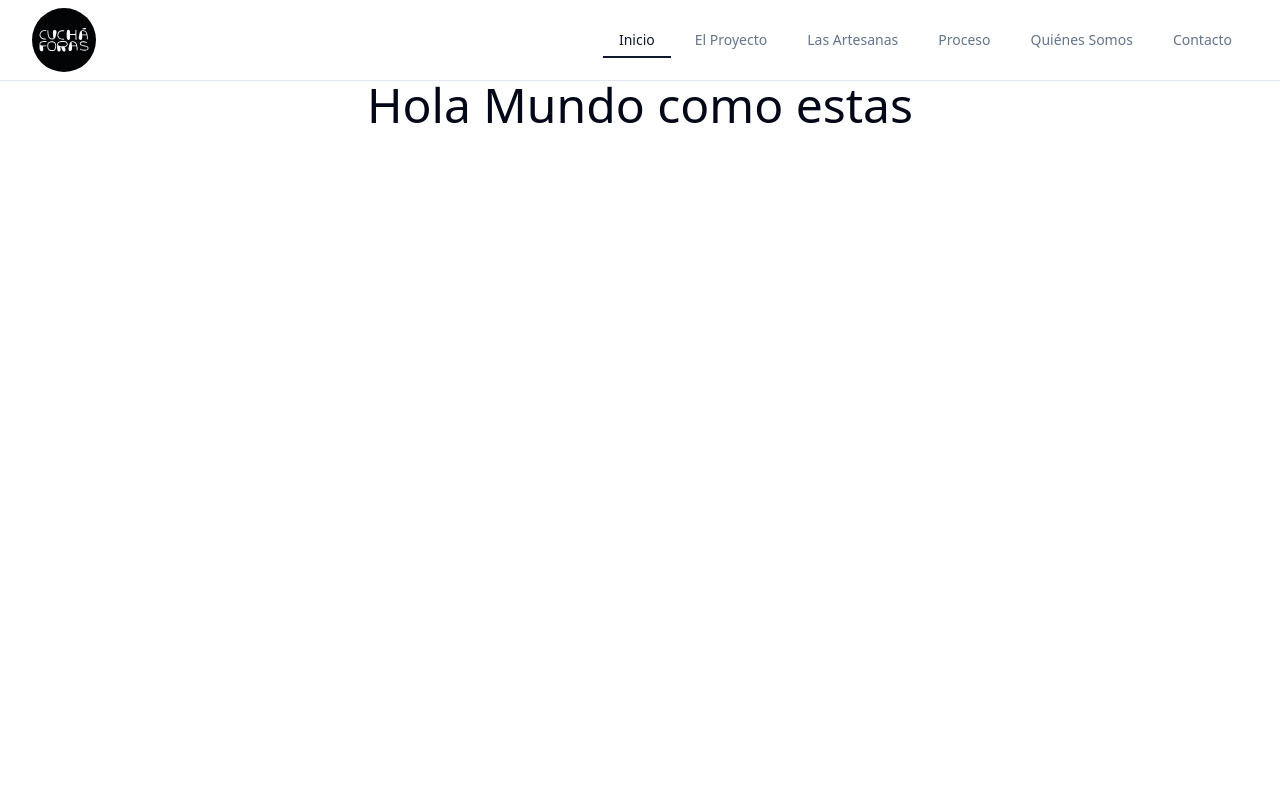
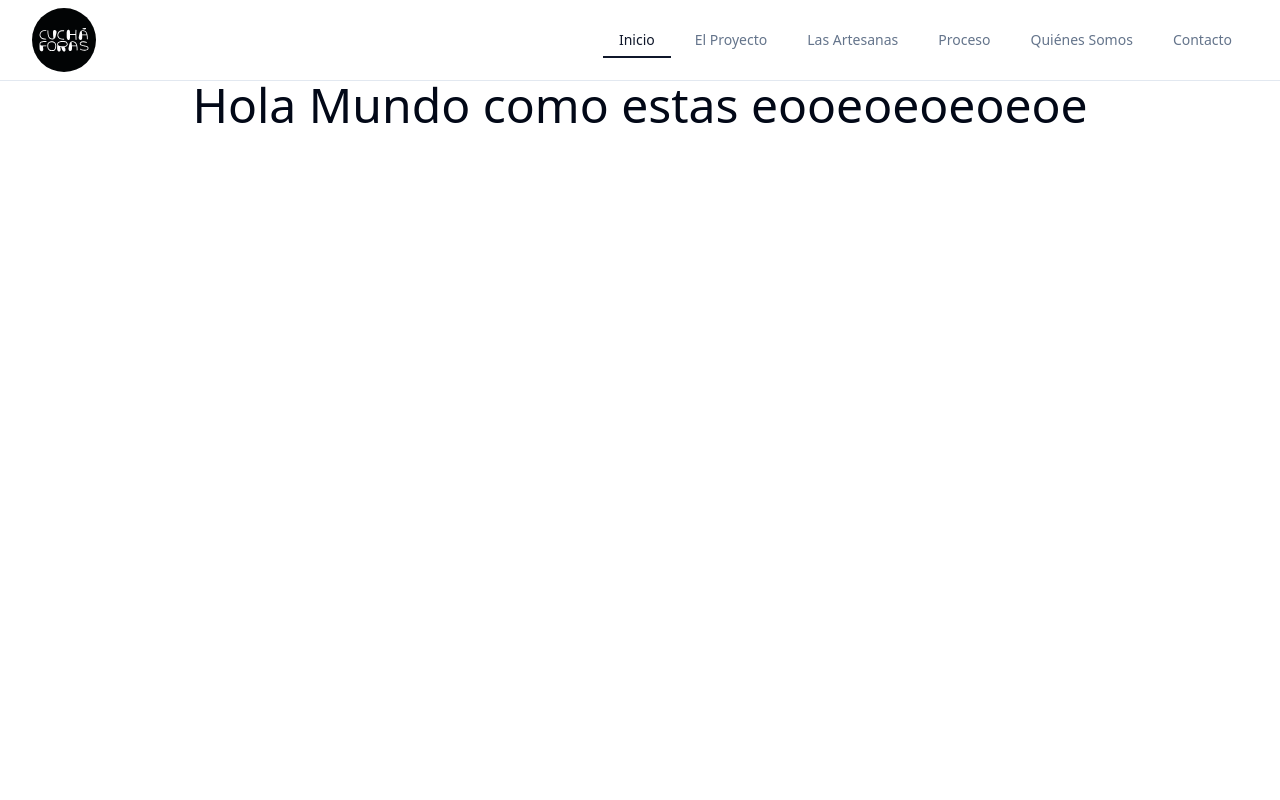
Before and after one commit to retrovertigo1981/proyectoCuchaforas, a React (Vite) app: page / in a window 1280 px wide. Shown: the top 800 px of the page. Built offline with nearby package versions, Linux system fonts and the light colour scheme.

Commit message:
probando upstream

```diff
--- a/src/App.tsx
+++ b/src/App.tsx
@@ -5,7 +5,7 @@ function App() {
     <>
       <Header />
       <div className='min-h-screen'>
-        <h1 className="text-center text-5xl">Hola Mundo como estas</h1>
+        <h1 className="text-center text-5xl">Hola Mundo como estas eooeoeoeoeoe</h1>
       </div>
       <Footer />
     </>
```
